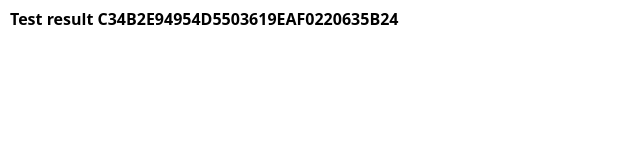
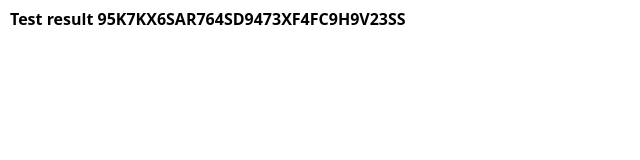
Before and after one commit to medisvit/95K7KX6SAR764SD9473XF4FC9H9V23SS, a plain HTML site: page index.html in a window 1280 px wide. Shown: the full height of the page, 0-640 px from the left. Drawn offline with nearby package versions, Linux system fonts and the light colour scheme.

Commit message:
Update index.html

```diff
--- a/index.html
+++ b/index.html
@@ -16,7 +16,7 @@
     />
   </head>
   <body style="font-size: 8px">
-    <h1 style="margin: 10px">Test result C34B2E94954D5503619EAF0220635B24</h1>
+    <h1 style="margin: 10px">Test result 95K7KX6SAR764SD9473XF4FC9H9V23SS</h1>
     <img src="test.jpg" alt="" style="max-width: 100%" />
   </body>
 </html>
```
